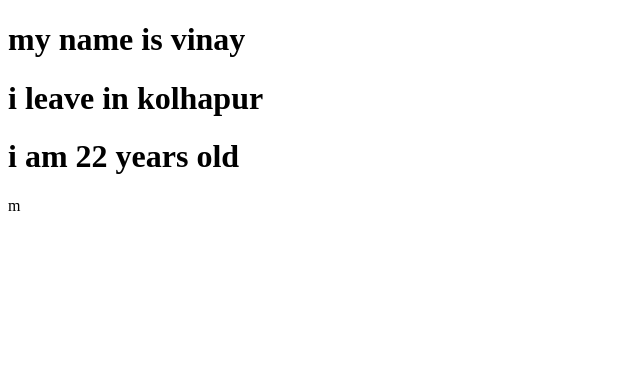
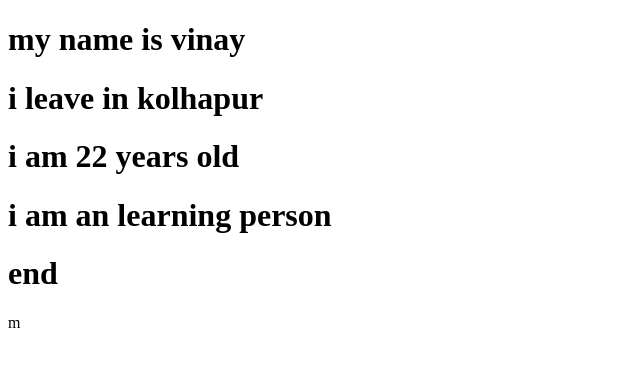
Before and after one commit to vinayart/new, a plain HTML site: page index.html in a window 1280 px wide. Shown: the whole page, without its empty margins (0-640 px from the left). Drawn offline with Linux system fonts and the light colour scheme.

Commit message:
end of file

```diff
--- a/index.html
+++ b/index.html
@@ -10,5 +10,7 @@
     <h1>my name is vinay</h1>
     <h1>i leave in kolhapur</h1>
     <h1>i am 22 years old</h1>
+    <h1>i am an learning person</h1>
+    <h1>end</h1>
 </body>
 </html>m
```
